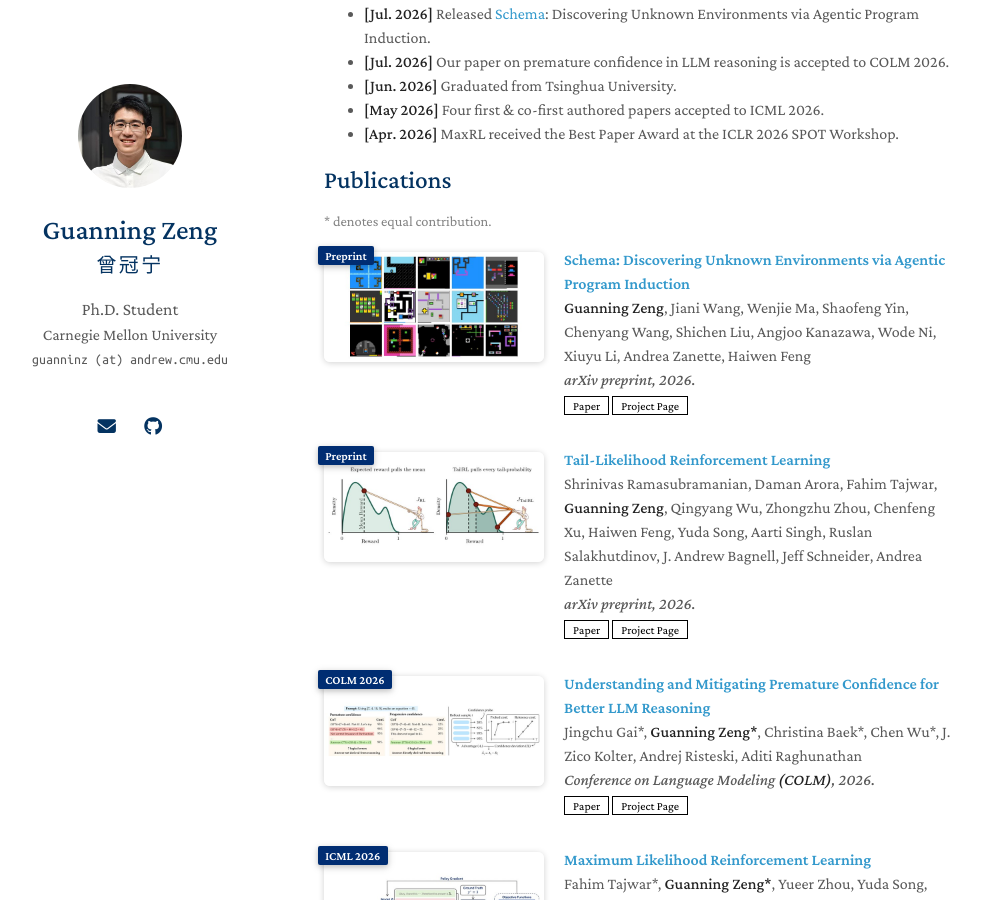
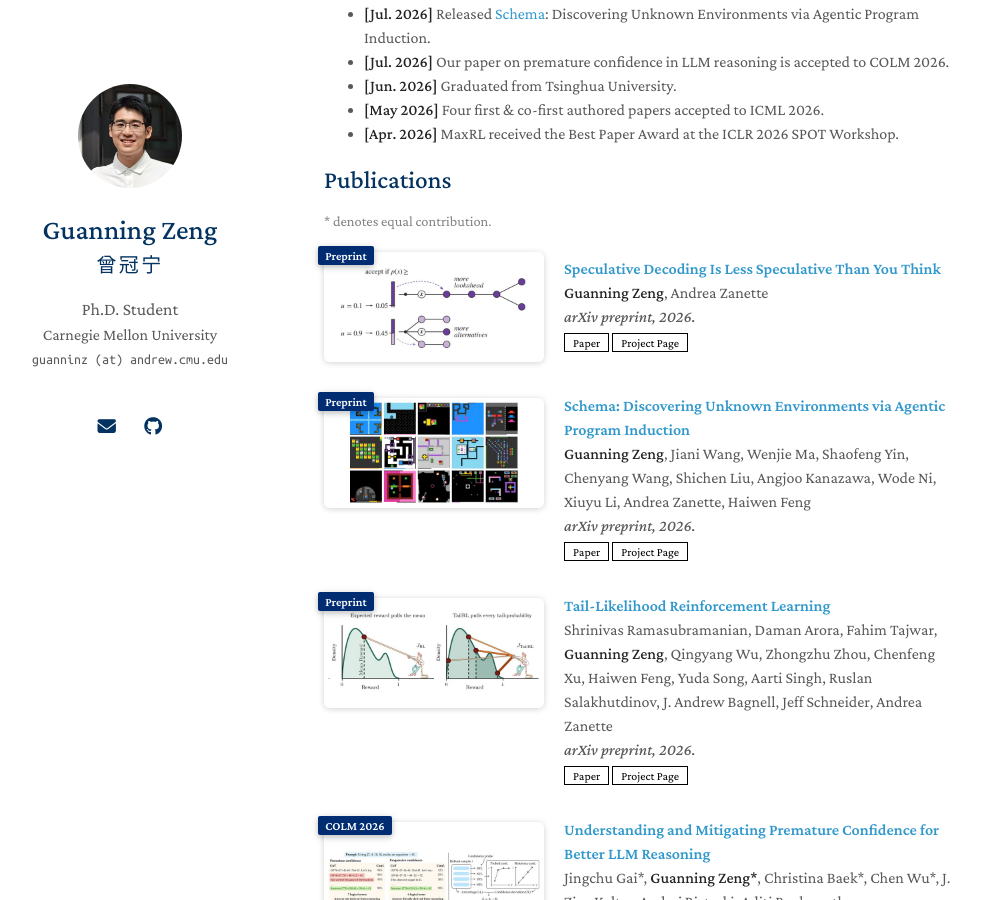
Before and after one commit to guanning03/guanning03.github.io, a Jekyll site: the page built from index.md, in a window 1280 px wide and 900 px high, scrolled down 424 px. Shown: the whole window, without its empty margins (146-1127 px from the left). Built offline with Jekyll 4.4.1, drawn with Linux system fonts in a browser that asks for light colours; a style sheet for code colours, icons or effects is not loaded; our own code applies the rules of GitHub Pages for plain Markdown files.

Commit message:
Add Speculative Decoding Is Less Speculative Than You Think
Co-Authored-By: Claude Opus 5.5 <noreply@anthropic.com>

```diff
--- a/_data/publications.yml
+++ b/_data/publications.yml
@@ -1,6 +1,13 @@
 # Each entry shows two buttons: "Paper" (pdf) and "Project Page".
 # "Project Page" links to `page`, falling back to `code`, then to `pdf`.
 main:
+
+  - title: "Speculative Decoding Is Less Speculative Than You Think"
+    authors: <strong>Guanning Zeng</strong>, Andrea Zanette
+    conference_short: Preprint
+    conference: arXiv preprint, 2026.
+    pdf: https://arxiv.org/abs/2611.27891
+    image: ./assets/img/papers/dice.jpg
 
   - title: "Schema: Discovering Unknown Environments via Agentic Program Induction"
     authors: <strong>Guanning Zeng</strong>, Jiani Wang, Wenjie Ma, Shaofeng Yin, Chenyang Wang, Shichen Liu, Angjoo Kanazawa, Wode Ni, Xiuyu Li, Andrea Zanette, Haiwen Feng
```
Also changed, not shown: assets/img/papers/dice.jpg (added).
